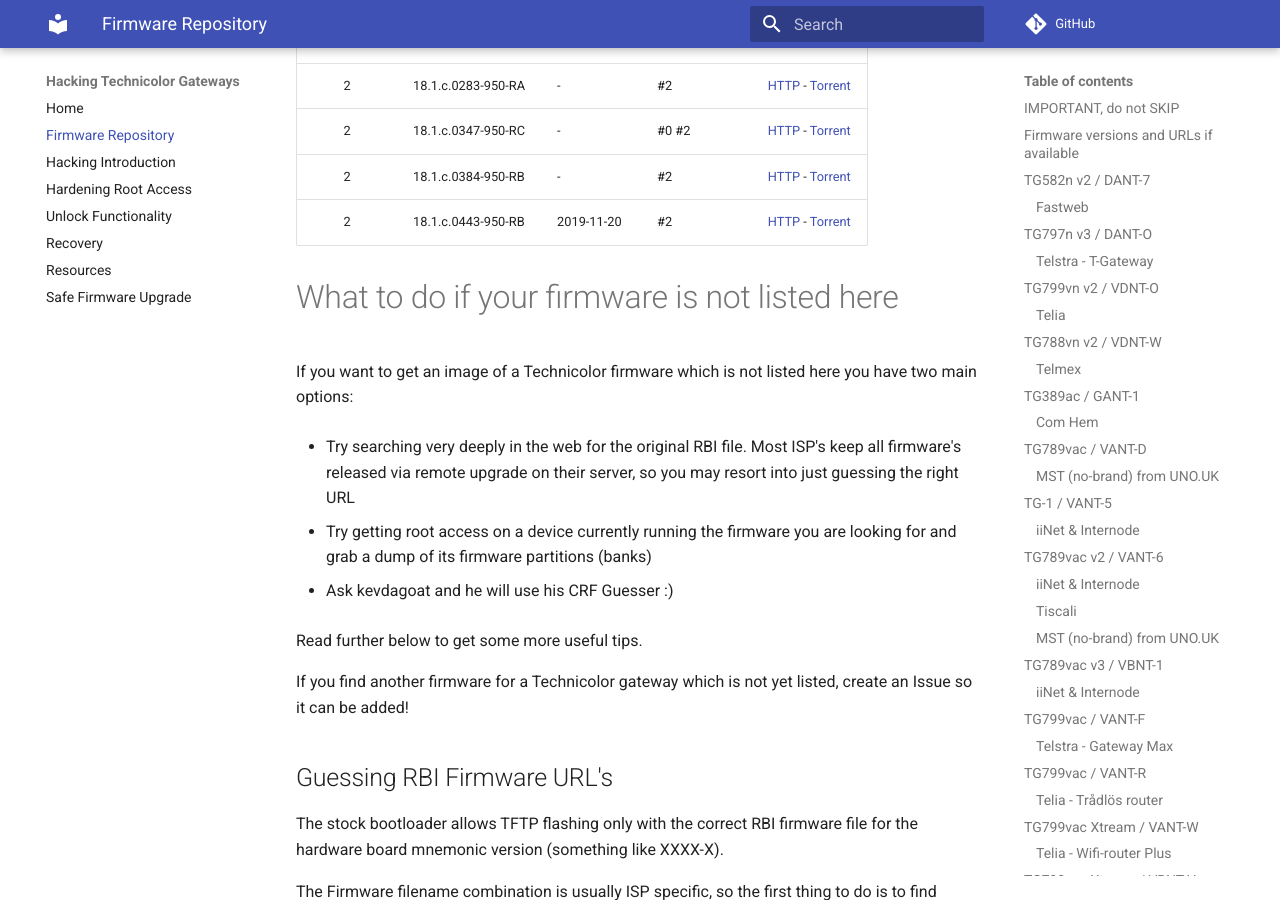
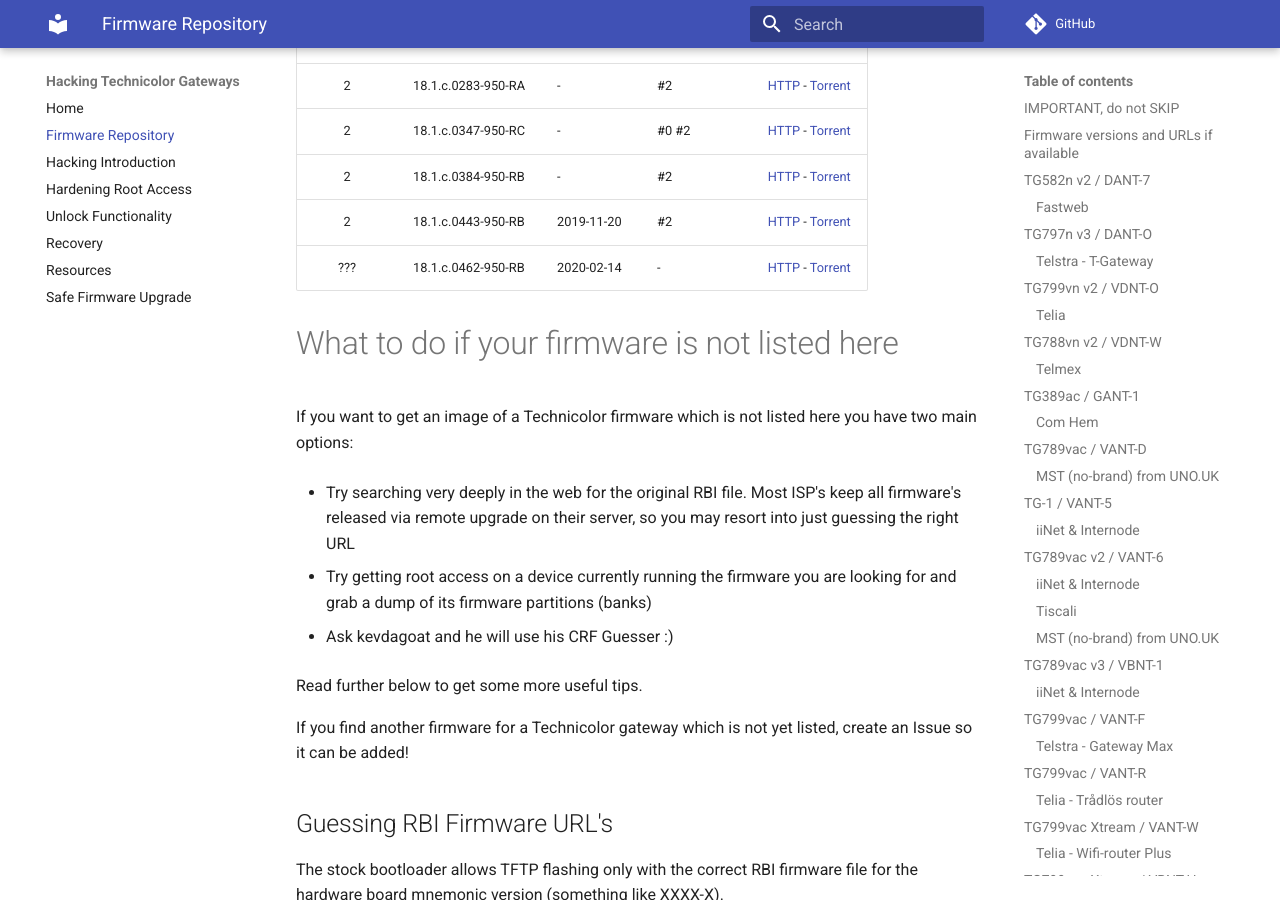
Before and after one commit to hack-technicolor/hack-technicolor, an MkDocs documentation site: the page built from docs/Repository.md, in a window 1280 px wide and 900 px high, scrolled down 9970 px. Built offline with MkDocs 1.6.1 and Material for MkDocs 9.7.7, drawn with Linux system fonts in a browser that asks for light colours; comment, search, counter and statistics services are not loaded.

Commit message:
vcnt-a: add 18.1.c.0462-950-RB firmware

```diff
--- a/docs/Repository.md
+++ b/docs/Repository.md
@@ -266,6 +266,7 @@
 | 2      | 18.1.c.0347-950-RC | -          | #0 #2         | [HTTP](http://fwstore.bdms.telstra.net/Technicolor_vcnt-a_CRF947-18.1.c.0347-950-RC/vcnt-a_CRF947-18.1.c.0347-950-RC.rbi) - [Torrent](https://github.com/kevdagoat/hack-technicolor/blob/master/torrents/vcnt-a/vcnt-a_CRF947-18.1.c.0347-950-RC.rbi.torrent?raw=true) |
 | 2      | 18.1.c.0384-950-RB | -          | #2            | [HTTP](http://fwstore.bdms.telstra.net/Technicolor_vcnt-a_CRF964-18.1.c.0384-950-RB/vcnt-a_CRF964-18.1.c.0384-950-RB.rbi) - [Torrent](https://github.com/kevdagoat/hack-technicolor/blob/master/torrents/vcnt-a/vcnt-a_CRF964-18.1.c.0384-950-RB.rbi.torrent?raw=true) |
 | 2      | 18.1.c.0443-950-RB | 2019-11-20 | #2            | [HTTP](http://fwstore.bdms.telstra.net/Technicolor_vcnt-a_CRF983-18.1.c.0443-950-RB/vcnt-a_CRF983-18.1.c.0443-950-RB.rbi) - [Torrent](https://github.com/kevdagoat/hack-technicolor/blob/master/torrents/vcnt-a/vcnt-a_CRF983-18.1.c.0443-950-RB.rbi.torrent?raw=true) |
+| ???    | 18.1.c.0462-950-RB | 2020-02-14 | -             | [HTTP](http://fwstore.bdms.telstra.net/Technicolor_vcnt-a_CRF994-18.1.c.0462-950-RB/vcnt-a_CRF994-18.1.c.0462-950-RB.rbi) - [Torrent](https://github.com/kevdagoat/hack-technicolor/blob/master/torrents/vcnt-a/vcnt-a_CRF994-18.1.c.0462-950-RB.rbi.torrent?raw=true) |
 
 # What to do if your firmware is not listed here
 
```
Also changed, not shown: 1 other file.
